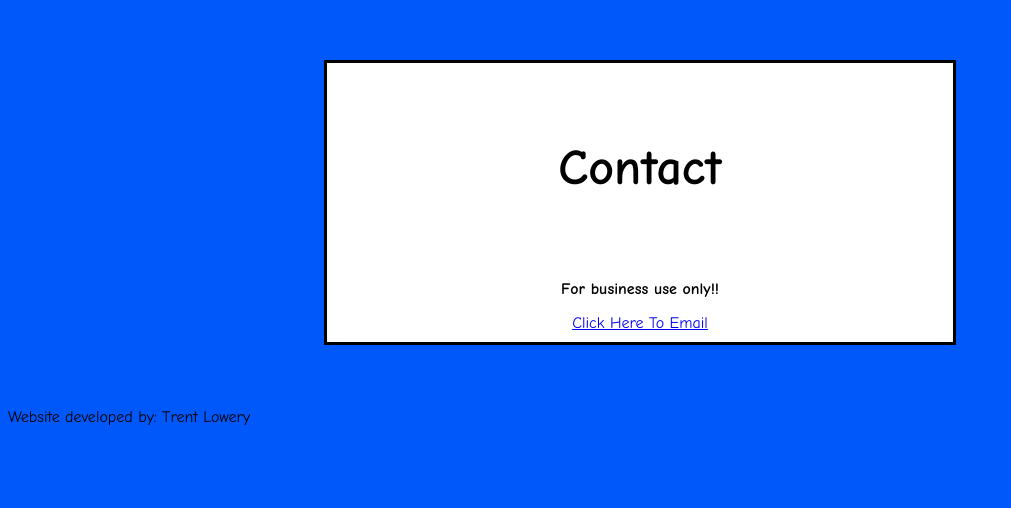
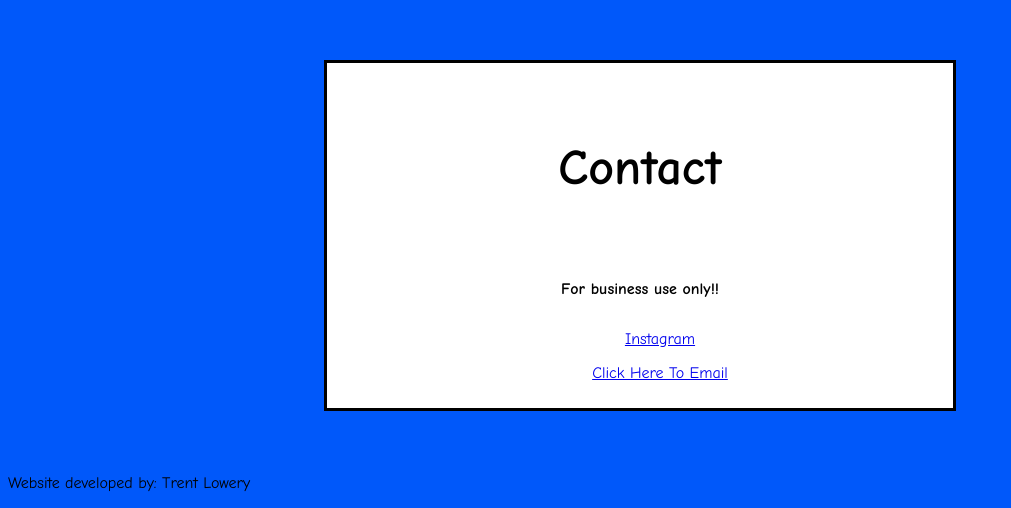
Before and after one commit to TrentLow/kodiakhavoc, a plain HTML site: page index.html in a window 1280 px wide. Shown: the part 1899-2407 px from the top of the page, without its empty margins (0-1011 px from the left). Before the commit the page ends 2341 px from the top, so only its background shows below. Drawn offline with Linux system fonts and the light colour scheme; a script that the page names is missing.

Commit message:
social test 1

```diff
--- a/index.html
+++ b/index.html
@@ -53,6 +53,8 @@
     <section id="contact">
       <h1>Contact</h1>
       <p>For business use only!!</p>
+      <ul style="list-style-type:none">
+        <li style="padding-bottom: 16px;"><a href="https://www.instagram.com/kodiakhavoc/">Instagram</a></li>
       <a href="mailto:kodiakhavoc@gmail.com">Click Here To Email</a>
     </section>
       <p>Website developed by: Trent Lowery</p>
```
Also changed, not shown: 1 other file.
